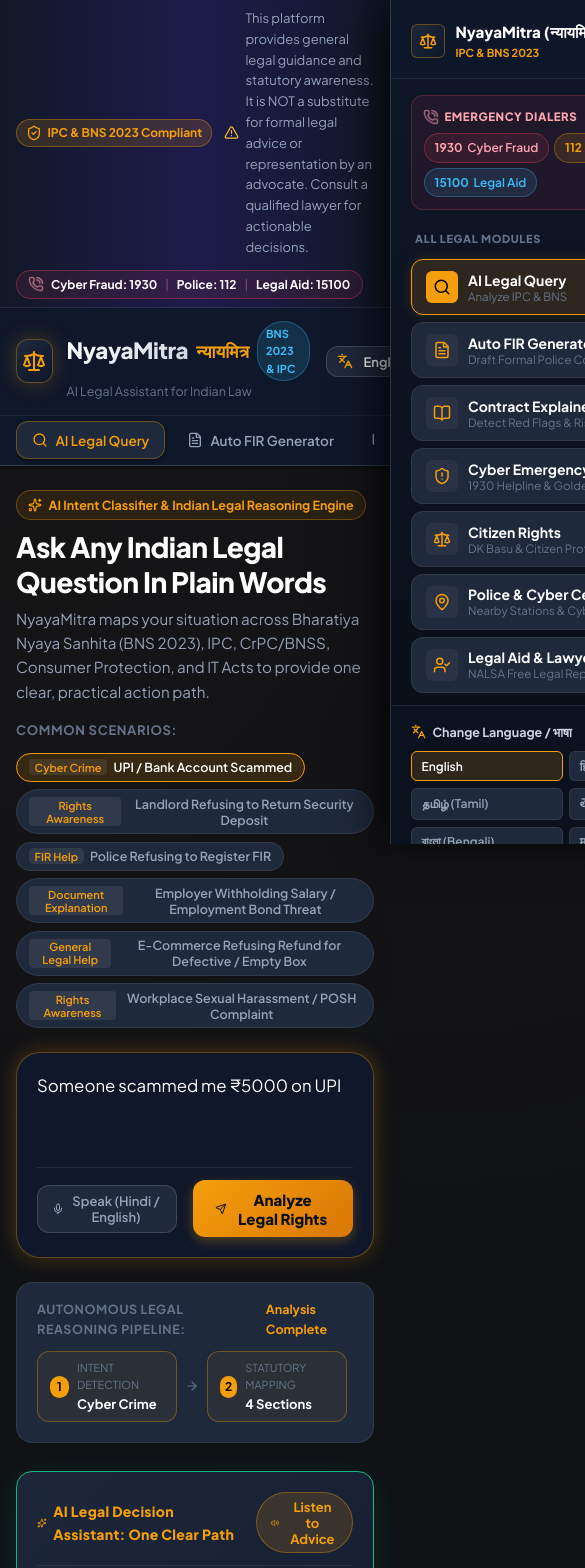
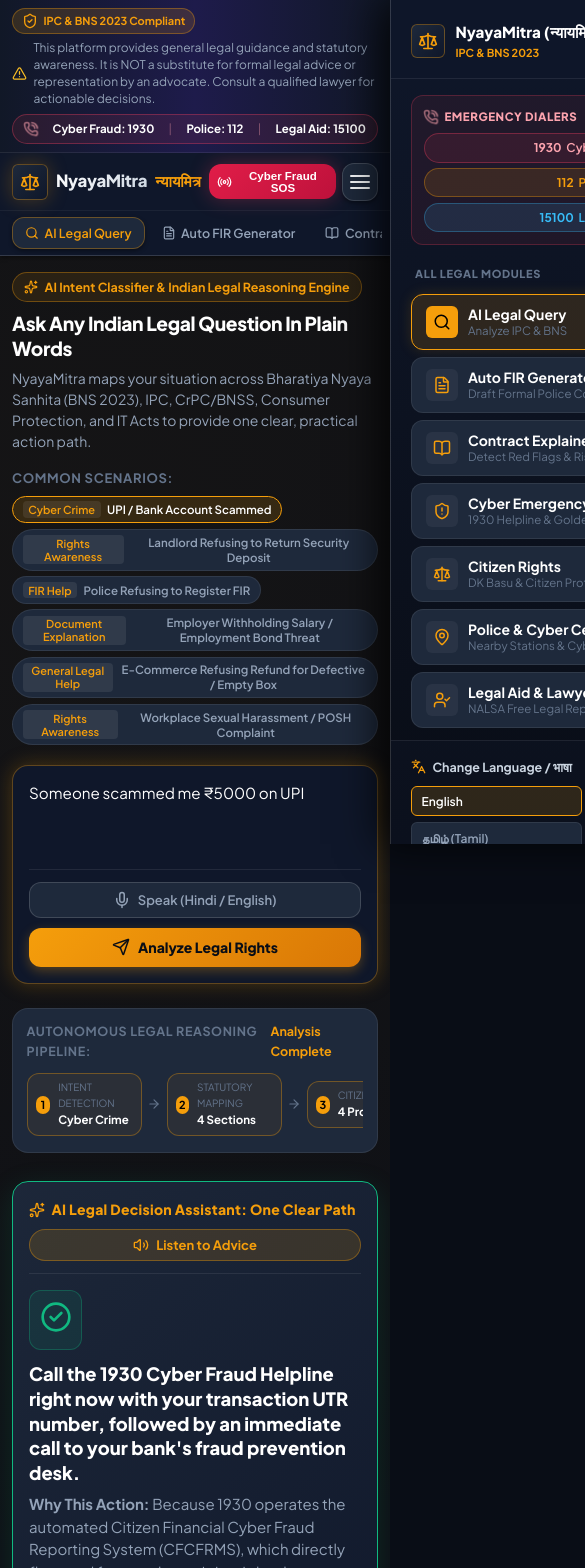
Before and after one commit to arjitjaiswal08-art/NyayaMitra, a React (Vite) app: page / in a window 390 px wide. Shown: the top 1568 px of the page, 585 px wide, since content can reach past the window. Built offline with nearby package versions, Linux system fonts and the light colour scheme.

Commit message:
fix: comprehensive mobile responsive styles for smartphones, eliminate horizontal overflow

```diff
--- a/src/index.css
+++ b/src/index.css
@@ -122,8 +122,8 @@
   display: flex;
   align-items: center;
   gap: 0.75rem;
-  flex: 1;
-  min-width: 280px;
+  flex: 1 1 auto;
+  min-width: 0;
 }
 
 .disclaimer-badge {
@@ -137,7 +137,7 @@
   border-radius: 9999px;
   font-weight: 700;
   font-size: 0.75rem;
-  white-space: nowrap;
+  flex-shrink: 0;
 }
 
 .disclaimer-text {
@@ -3025,6 +3025,512 @@
 .copyright-tag {
   font-size: 0.75rem;
   color: var(--text-muted);
+}
+
+/* ==========================================================================
+   MOBILE & SMARTPHONE RESPONSIVE STYLESHEET (< 768px and < 480px)
+   Eliminates all horizontal blowout & adjusts layouts for phones
+   ========================================================================== */
+@media (max-width: 768px) {
+  /* Global Overflow Safety */
+  html, body {
+    max-width: 100vw !important;
+    overflow-x: hidden !important;
+    width: 100% !important;
+  }
+
+  .app-root {
+    max-width: 100vw !important;
+    overflow-x: hidden !important;
+  }
+
+  .main-content-container {
+    padding: 1rem 0.75rem 2.5rem 0.75rem !important;
+    width: 100% !important;
+    max-width: 100vw !important;
+  }
+
+  /* Disclaimer Banner on Mobile */
+  .disclaimer-banner {
+    padding: 0.5rem 0.75rem;
+    flex-direction: column;
+    align-items: flex-start;
+    gap: 0.4rem;
+  }
+
+  .disclaimer-content {
+    width: 100%;
+    flex-wrap: wrap;
+    gap: 0.4rem;
+  }
+
+  .disclaimer-text {
+    font-size: 0.75rem;
+    line-height: 1.4;
+  }
+
+  .emergency-quick-pill {
+    width: 100%;
+    justify-content: space-around;
+    padding: 0.3rem 0.5rem;
+    font-size: 0.71875rem;
+  }
+
+  /* Header & Navigation Bar on Mobile */
+  .header-top {
+    padding: 0.6rem 0.75rem;
+    gap: 0.5rem;
+  }
+
+  .brand-container {
+    gap: 0.5rem;
+  }
+
+  .brand-logo {
+    width: 36px;
+    height: 36px;
+    border-radius: var(--radius-sm);
+  }
+
+  .brand-scale-icon {
+    width: 20px;
+    height: 20px;
+  }
+
+  .brand-name {
+    font-size: 1.15rem;
+  }
+
+  .brand-hindi {
+    font-size: 0.95rem;
+  }
+
+  .version-pill {
+    display: none !important;
+  }
+
+  .brand-tagline {
+    display: none !important;
+  }
+
+  .header-actions {
+    gap: 0.4rem;
+  }
+
+  /* Hide language dropdown from top bar on mobile - it is inside the hamburger drawer! */
+  .header-actions .language-selector-wrapper {
+    display: none !important;
+  }
+
+  .emergency-btn {
+    padding: 0.4rem 0.65rem;
+    font-size: 0.75rem;
+  }
+
+  .emergency-btn span {
+    display: inline-block;
+  }
+
+  .upgraded-hamburger-btn {
+    width: 38px;
+    height: 38px;
+  }
+
+  /* Nav Tabs Bar on Mobile */
+  .nav-tabs-bar {
+    padding: 0 0.5rem;
+  }
+
+  .nav-tabs-scroll {
+    gap: 0.25rem;
+    padding: 0.35rem 0.25rem;
+    -webkit-overflow-scrolling: touch;
+  }
+
+  .nav-tab-btn {
+    padding: 0.45rem 0.75rem;
+    font-size: 0.78125rem;
+    gap: 0.35rem;
+  }
+
+  .nav-tab-btn .tab-icon {
+    width: 14px;
+    height: 14px;
+  }
+
+  /* Hero Section */
+  .module-hero {
+    margin-bottom: 1.25rem;
+  }
+
+  .hero-title {
+    font-size: 1.35rem !important;
+    line-height: 1.3;
+  }
+
+  .hero-desc {
+    font-size: 0.875rem !important;
+    line-height: 1.5;
+  }
+
+  .scenario-chips-wrapper {
+    gap: 0.4rem;
+  }
+
+  .scenario-chips-list {
+    gap: 0.35rem;
+  }
+
+  .scenario-chip {
+    padding: 0.3rem 0.6rem;
+    font-size: 0.71875rem;
+  }
+
+  /* Query Box */
+  .query-box-card {
+    padding: 1rem;
+    border-radius: var(--radius-lg);
+  }
+
+  .query-textarea {
+    font-size: 0.95rem;
+  }
+
+  .query-toolbar {
+    flex-direction: column;
+    align-items: stretch;
+    gap: 0.6rem;
+  }
+
+  .speech-input-col {
+    width: 100%;
+  }
+
+  .mic-btn {
+    width: 100%;
+    justify-content: center;
+    padding: 0.5rem;
+  }
+
+  .query-actions-col {
+    width: 100%;
+  }
+
+  .submit-query-btn {
+    width: 100%;
+    justify-content: center;
+    padding: 0.65rem;
+    font-size: 0.875rem;
+  }
+
+  /* Pipeline Visualizer */
+  .pipeline-visualizer {
+    padding: 0.75rem 0.85rem;
+  }
+
+  .pipeline-steps {
+    overflow-x: auto;
+    -webkit-overflow-scrolling: touch;
+    width: 100%;
+    gap: 0.35rem;
+  }
+
+  .pipeline-step {
+    min-width: 115px;
+    padding: 0.35rem 0.5rem;
+  }
+
+  .step-num {
+    width: 18px;
+    height: 18px;
+    font-size: 0.6875rem;
+  }
+
+  .step-name {
+    font-size: 0.625rem;
+  }
+
+  .step-val {
+    font-size: 0.71875rem;
+  }
+
+  /* Top Decision Card */
+  .hero-decision-card {
+    padding: 1rem !important;
+  }
+
+  .decision-top-bar {
+    flex-direction: column;
+    align-items: flex-start;
+    gap: 0.5rem;
+  }
+
+  .voice-readout-action {
+    width: 100%;
+  }
+
+  .voice-play-btn {
+    width: 100%;
+    justify-content: center;
+    padding: 0.45rem;
+  }
+
+  .decision-main-row {
+    flex-direction: column;
+    align-items: flex-start;
+    gap: 0.75rem;
+  }
+
+  .decision-best-action {
+    font-size: 1.15rem !important;
+  }
+
+  .immediate-next-banner {
+    padding: 0.65rem 0.75rem;
+    flex-direction: column;
+    align-items: flex-start;
+    gap: 0.35rem;
+  }
+
+  .quick-action-shortcuts {
+    flex-direction: column;
+  }
+
+  .shortcut-btn {
+    width: 100%;
+    justify-content: center;
+  }
+
+  /* Results Two-Column Layout -> 1 Column */
+  .results-two-col {
+    grid-template-columns: 1fr !important;
+    gap: 1rem !important;
+  }
+
+  .card {
+    padding: 1rem !important;
+    max-width: 100% !important;
+    overflow-x: hidden !important;
+  }
+
+  /* Auto FIR Builder Layout on Mobile */
+  .fir-builder-grid {
+    grid-template-columns: 1fr !important;
+    gap: 1rem !important;
+  }
+
+  .fir-form-card {
+    padding-right: 0 !important;
+    max-height: none !important;
+  }
+
+  .form-row {
+    grid-template-columns: 1fr !important;
+    gap: 0.5rem !important;
+  }
+
+  .preview-toolbar {
+    flex-direction: column;
+    align-items: flex-start;
+    gap: 0.6rem;
+  }
+
+  .preview-actions {
+    width: 100%;
+    justify-content: space-between;
+  }
+
+  .printable-fir-sheet {
+    padding: 1rem;
+    max-height: 420px;
+  }
+
+  .sheet-content {
+    font-size: 0.8125rem;
+    word-break: break-word;
+    overflow-wrap: break-word;
+    white-space: pre-wrap;
+  }
+
+  /* Contract Explainer */
+  .doc-analysis-grid {
+    grid-template-columns: 1fr !important;
+    gap: 1rem !important;
+  }
+
+  .contract-preset-bar {
+    flex-direction: column;
+    align-items: flex-start;
+  }
+
+  .preset-buttons {
+    width: 100%;
+  }
+
+  .preset-btn {
+    width: 100%;
+    text-align: center;
+  }
+
+  .contract-text-preview {
+    max-height: 260px;
+  }
+
+  .contract-text-preview pre {
+    font-size: 0.78125rem;
+    word-break: break-word;
+    overflow-wrap: break-word;
+  }
+
+  /* Cyber Emergency Room on Mobile */
+  .cyber-hero-banner {
+    flex-direction: column;
+    align-items: stretch;
+    padding: 1.25rem !important;
+    gap: 1rem !important;
+  }
+
+  .cyber-title {
+    font-size: 1.35rem !important;
+  }
+
+  .callout-1930-box {
+    width: 100% !important;
+    min-width: 0 !important;
+  }
+
+  .callout-number {
+    font-size: 2.5rem !important;
+  }
+
+  .cyber-steps-grid {
+    grid-template-columns: 1fr !important;
+  }
+
+  .rbi-rules-grid {
+    grid-template-columns: 1fr !important;
+  }
+
+  .bank-table-responsive {
+    width: 100% !important;
+    overflow-x: auto !important;
+    -webkit-overflow-scrolling: touch;
+  }
+
+  .bank-table {
+    min-width: 520px;
+  }
+
+  /* Rights Handbook */
+  .rights-category-tabs {
+    flex-direction: column;
+  }
+
+  .rights-tab-btn {
+    width: 100%;
+    justify-content: flex-start;
+  }
+
+  .rights-subgrid {
+    grid-template-columns: 1fr !important;
+  }
+
+  /* Police Locator */
+  .city-filter-bar {
+    flex-direction: column;
+    align-items: flex-start;
+  }
+
+  .locator-controls-bar {
+    flex-direction: column;
+    align-items: stretch;
+  }
+
+  .search-station-wrapper {
+    width: 100% !important;
+    min-width: 0 !important;
+  }
+
+  .emergency-dial-pill {
+    width: 100%;
+    justify-content: center;
+  }
+
+  .stations-grid {
+    grid-template-columns: 1fr !important;
+  }
+
+  .advisory-steps-grid {
+    grid-template-columns: 1fr !important;
+  }
+
+  /* Lawyer Connect & NALSA Aid */
+  .nalsa-callout-strip {
+    flex-direction: column;
+    align-items: stretch;
+    gap: 0.75rem;
+  }
+
+  .nalsa-dial-btn {
+    width: 100%;
+    justify-content: center;
+  }
+
+  .lawyer-connect-grid {
+    grid-template-columns: 1fr !important;
+    gap: 1rem !important;
+  }
+
+  .brief-sheet-preview pre {
+    word-break: break-word;
+    overflow-wrap: break-word;
+  }
+
+  /* Footer */
+  .footer-inner {
+    grid-template-columns: 1fr !important;
+    gap: 1.5rem !important;
+  }
+
+  .footer-bottom-bar {
+    flex-direction: column;
+    align-items: flex-start;
+    gap: 0.75rem;
+  }
+}
+
+@media (max-width: 480px) {
+  /* Extra Small Smartphones (< 480px) */
+  .brand-name {
+    font-size: 1.05rem;
+  }
+
+  .emergency-btn {
+    padding: 0.35rem 0.5rem;
+    font-size: 0.71875rem;
+  }
+
+  .hero-title {
+    font-size: 1.2rem !important;
+  }
+
+  .disclaimer-badge {
+    font-size: 0.6875rem;
+  }
+
+  .mobile-nav-drawer {
+    width: 100vw !important;
+    max-width: 100vw !important;
+  }
+
+  .drawer-emergency-links {
+    flex-direction: column;
+  }
+
+  .drawer-tel-chip {
+    width: 100%;
+    justify-content: center;
+  }
 }
 
 /* ==========================================================================
```
